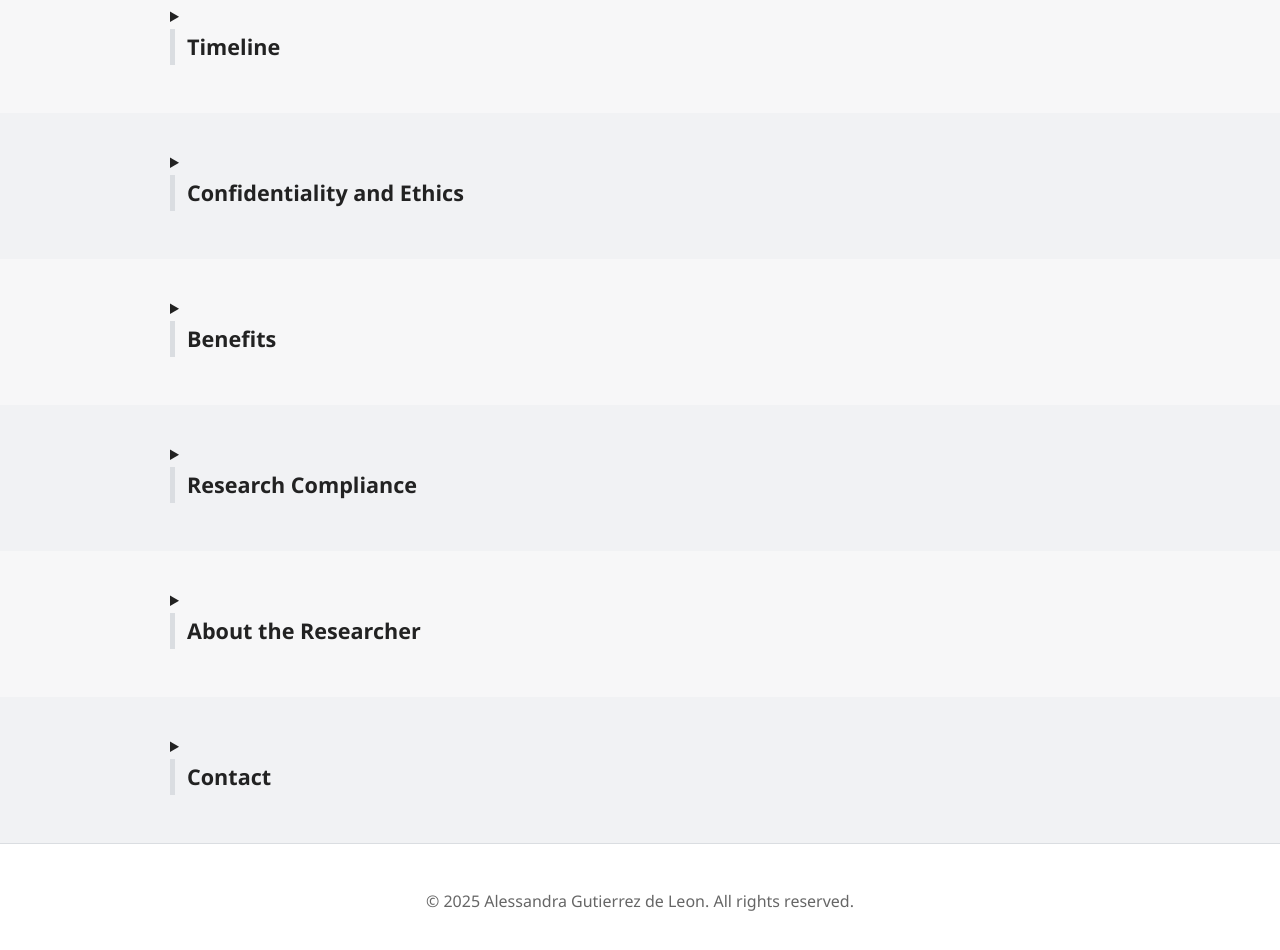
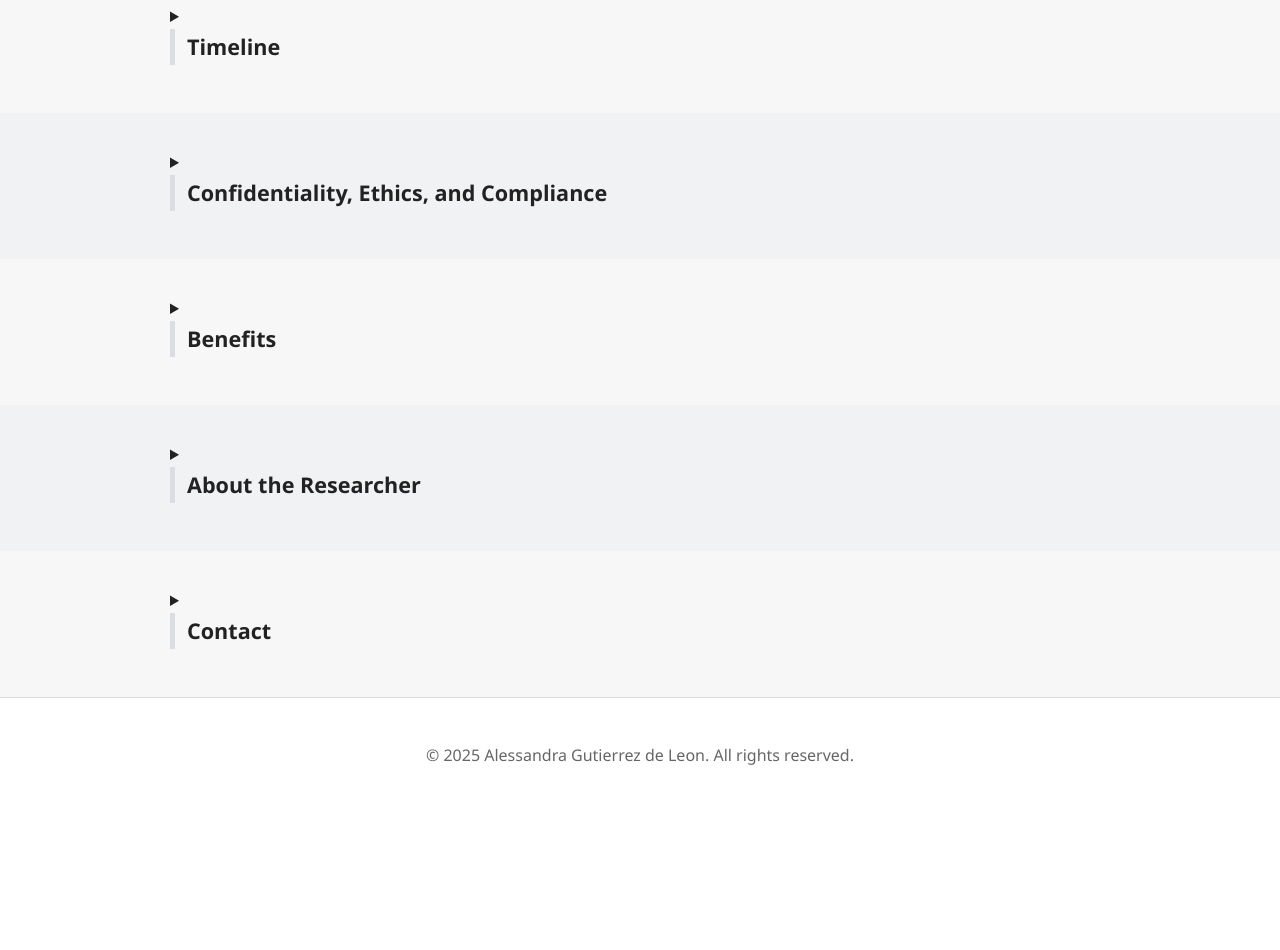
Before and after one commit to cafeologista/dba-research, a plain HTML site: page index.html in a window 1280 px wide. Shown: the part 1056-2006 px from the top of the page. After the commit the page ends 1884 px from the top, so only its background shows below. Drawn offline with Linux system fonts and the light colour scheme.

Commit message:
Update index.html

```diff
--- a/index.html
+++ b/index.html
@@ -185,7 +185,7 @@ Participants are requested to complete and submit all surveys within two (2) wee
 <section id="rights" class="block">
 <div class="container">
 <details>
-<summary><h2>Confidentiality and Ethics</h2></summary>
+<summary><h2>Confidentiality, Ethics, and Compliance</h2></summary>
 <p><strong>Your Privacy is Protected</strong></p>
 <ul>
 <li>All survey responses are completely anonymous</li>
@@ -214,8 +214,8 @@ Participants are requested to complete and submit all surveys within two (2) wee
 </br>
 
 <br>
-<p><strong>Institutional Oversight</strong></p>
-<p>This research is conducted under the supervision of the Swiss School of Business and Management and follows all academic ethics protocols for human subjects research.</p>
+<p><strong>Research Compliance</strong></p>
+<p>This research complies with academic ethics standards and data protection regulations. Survey responses are collected and stored securely.</p>
 </br>
 </div>
 </details>
@@ -228,15 +228,6 @@ Participants are requested to complete and submit all surveys within two (2) wee
 <p>
 There are no direct personal or financial benefits to participants. However, findings may be valuable to your organization and the broader P&amp;C industry considering integrating AI into their practices by offering insights into successful AI adoption and continuous improvement practices.
 </p>
-</div>
-</details>
-</section>
-
-<section id="compliance" class="block">
-<div class="container">
-<details>
-<summary><h2>Research Compliance</h2></summary>
-<p>This research complies with academic ethics standards and data protection regulations. Survey responses are collected and stored securely.</p>
 </div>
 </details>
 </section>
```
